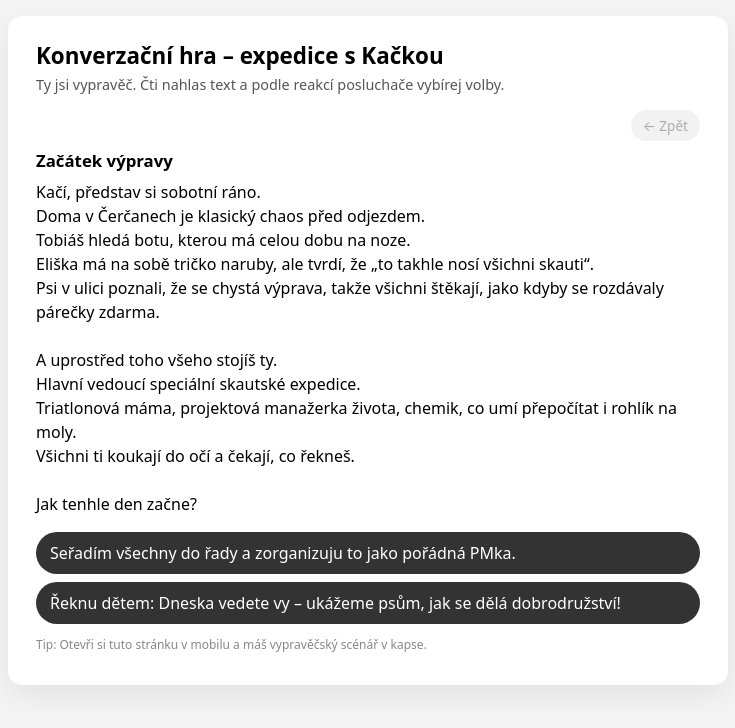
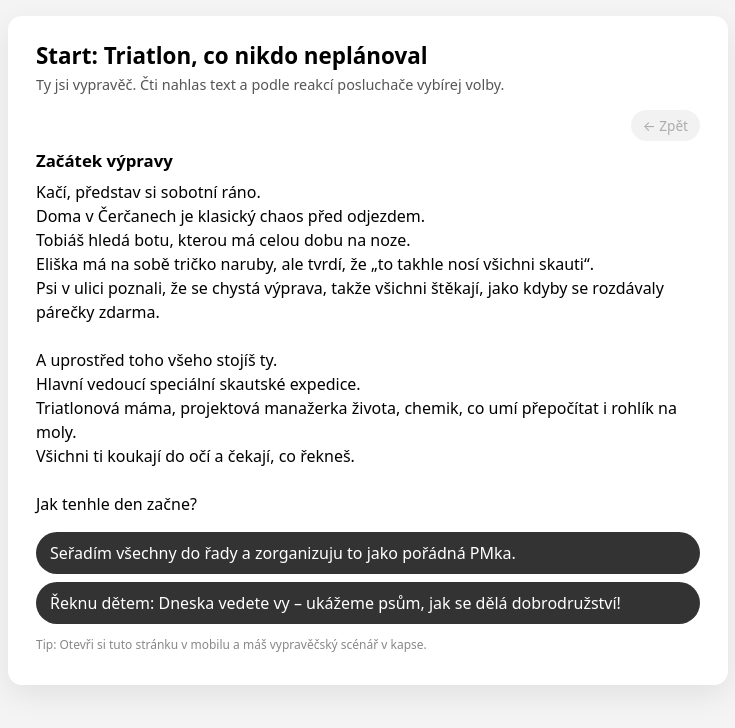
Before and after one commit to nekwajz/Ka-ka-triatlon, a plain HTML site: page index.html in a window 1280 px wide. Shown: the whole page, without its empty margins (272-1007 px from the left). Drawn offline with Linux system fonts and the light colour scheme.

Commit message:
Update index.html

```diff
--- a/index.html
+++ b/index.html
@@ -3,12 +3,12 @@
 <head>
   <meta charset="UTF-8" />
   <meta name="viewport" content="width=device-width, initial-scale=1" />
-  <title>Konverzační hra – expedice s Kačkou</title>
+  <title>Start: Triatlon, co nikdo neplánoval</title>
   <link rel="stylesheet" href="style.css" />
 </head>
 <body>
   <main class="app">
-    <h1>Konverzační hra – expedice s Kačkou</h1>
+    <h1>Start: Triatlon, co nikdo neplánoval</h1>
     <p class="subtitle">
       Ty jsi vypravěč. Čti nahlas text a podle reakcí posluchače vybírej volby.
     </p>
```
